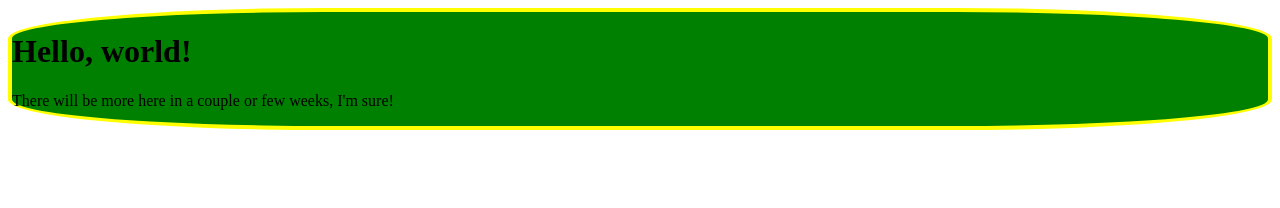
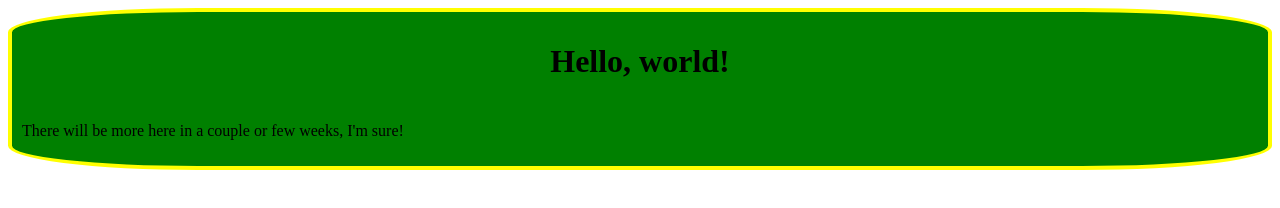
Before and after one commit to Nightcaper/Nightcaper.github.io, a plain HTML site: page index.html in a window 1280 px wide. Drawn offline with Linux system fonts and the light colour scheme.

Commit message:
Fixes to the visuals of the <div>
Looked funky, fixed the borders and did some small alignments.

```diff
--- a/index.html
+++ b/index.html
@@ -8,7 +8,16 @@ div {
   border-style: solid;
   border-width: 4px;
   border-color: yellow;
-  border-radius: 25%;
+  border-radius: 15%;
+}
+
+h1 {
+  text-align: center;
+  padding: 10px
+}
+
+p {
+  padding: 10px;
 }
 </style>
 
```
